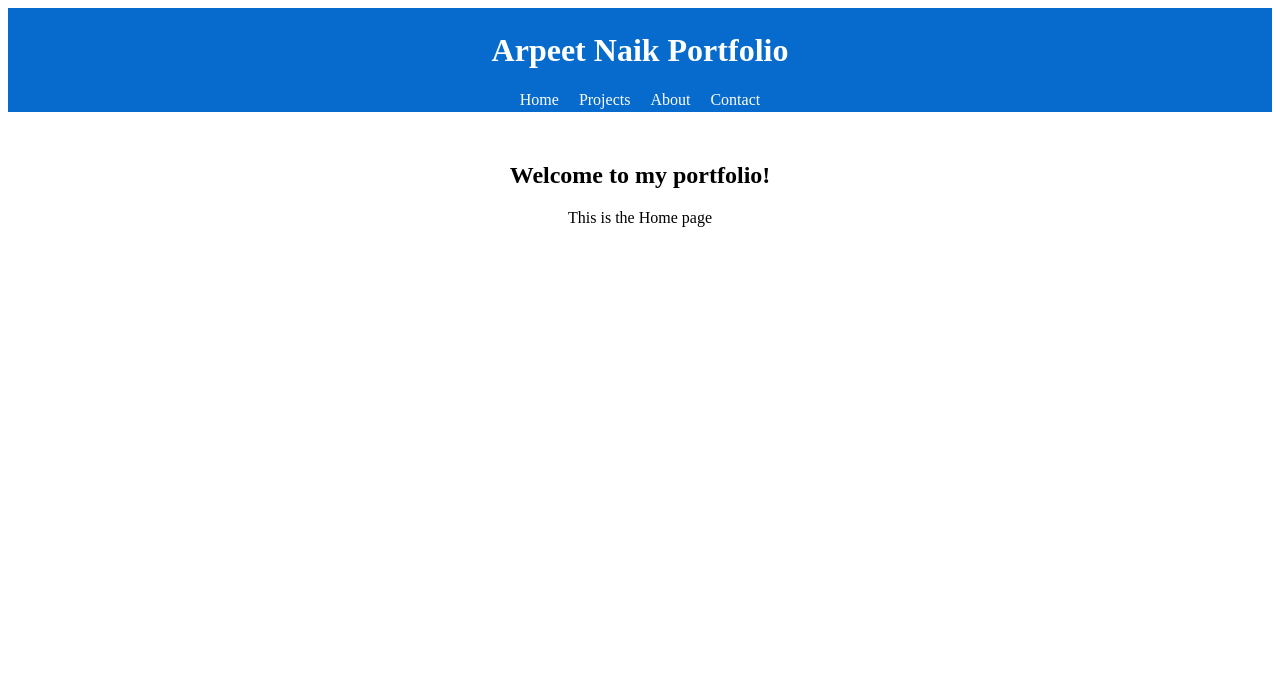
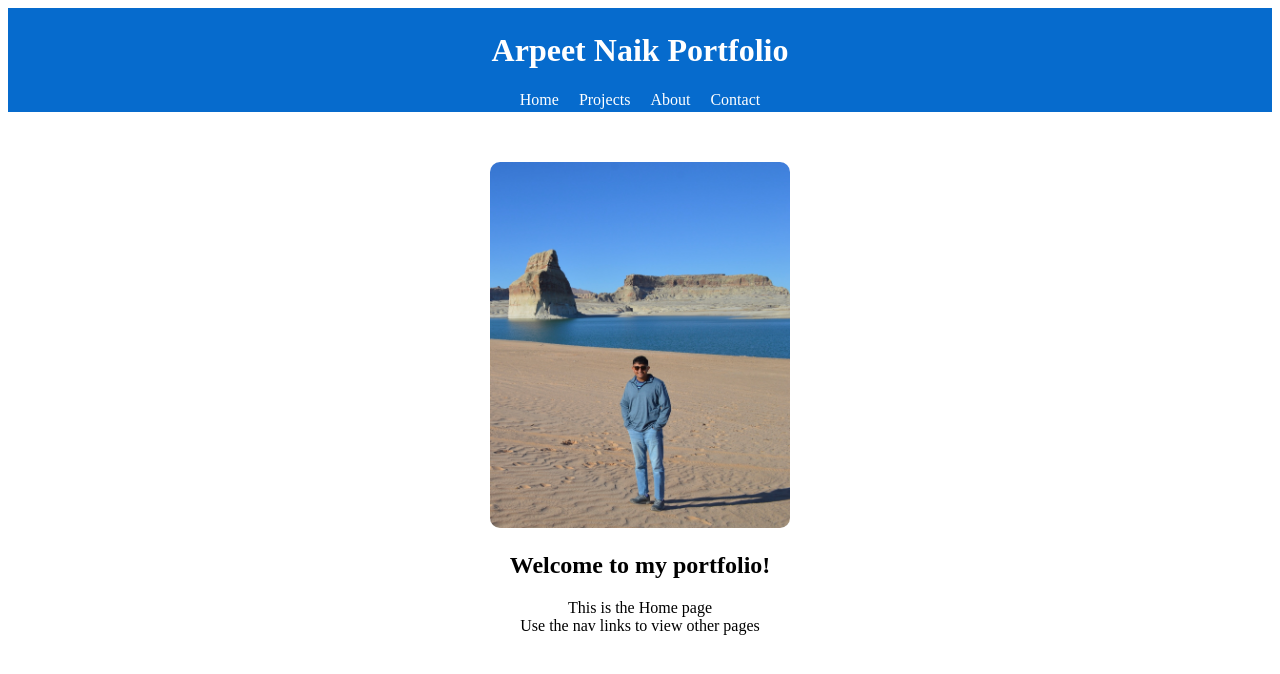
Before and after one commit to anaik31/personal_portfolio, a React (Vite) app: page / in a window 1280 px wide. Shown: the top 674 px of the page. Built offline with nearby package versions, Linux system fonts and the light colour scheme; a web font is replaced by a local one.

Commit message:
Adding profile picture

```diff
--- a/src/App.jsx
+++ b/src/App.jsx
@@ -12,9 +12,10 @@ function App() {
       {/* Routes for other pages */}
       <Routes>
         <Route path="/" element={
-            <div class = "homeHeader">
+            <div className = "homeHeader">
+              <img className = "portfolioPicture" src = "../portfoliopic.jpg" description = "portfolio picture" alt = "porfolioHomePicture"></img>
               <h2>Welcome to my portfolio!</h2>
-              <p>This is the Home page</p>
+              <p>This is the Home page<br/>Use the nav links to view other pages</p>
             </div>
           }
         />
--- a/src/styles.css
+++ b/src/styles.css
@@ -12,6 +12,11 @@ body {
   margin-top: 50px;
 }
 
+.portfolioPicture{
+  width: 300px;
+  border-radius: 10px;
+}
+
 /* Header Page */
 .header{
   text-align: center;
```
Also changed, not shown: portfoliopic.jpg (added).
